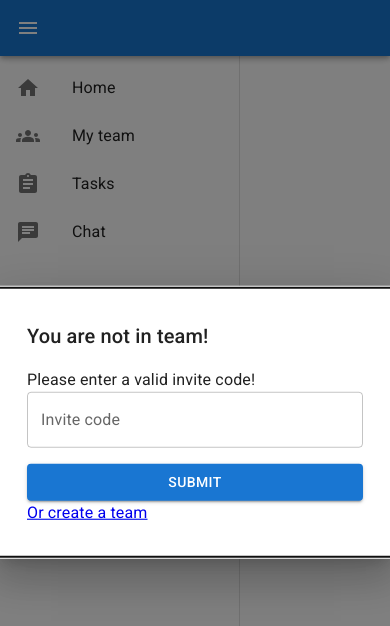
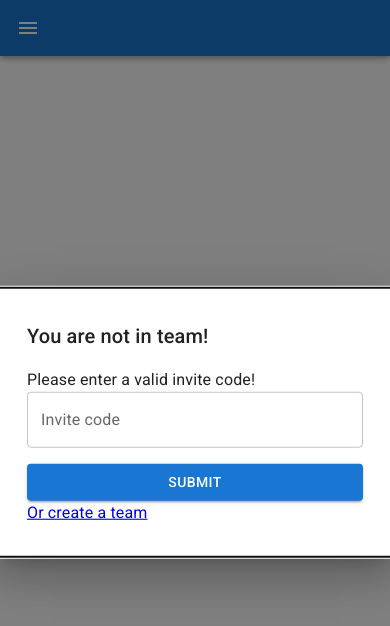
Before and after one commit to Floriian/taskmanagement, a React (Vite) app in the folder apps/client/: page / in a window 390 px wide. Shown: the top 626 px of the page. Built offline with nearby package versions, Linux system fonts and the light colour scheme; no server answers; sample sign-in values are in the browser's storage.

Commit message:
responsivity

```diff
--- a/apps/client/src/components/Layout/Sidebar.tsx
+++ b/apps/client/src/components/Layout/Sidebar.tsx
@@ -17,6 +17,7 @@ import HomeIcon from '@mui/icons-material/Home';
 import GroupsIcon from '@mui/icons-material/Groups';
 import AssignmentIcon from '@mui/icons-material/Assignment';
 import ChatIcon from '@mui/icons-material/Chat';
+import { useAppSelector } from '../../hooks/redux-hooks';
 
 type Props = {
   children: React.ReactNode;
@@ -24,13 +25,18 @@ type Props = {
 const drawerWidth = 240;
 export default function Sidebar({ children }: Props) {
   const theme = useTheme();
+
   // @ts-ignore
   const matches = useMediaQuery(theme.breakpoints.up('md'));
+
+  const ui = useAppSelector((state) => state.ui);
+
   return (
     <Box sx={{ display: 'flex' }}>
       <Menu />
       <Drawer
-        variant="permanent"
+        variant={matches ? 'permanent' : 'temporary'}
+        open={ui.showDrawer}
         sx={{
           width: drawerWidth,
           flexShrink: 0,
@@ -78,7 +84,7 @@ export default function Sidebar({ children }: Props) {
           </List>
         </Box>
       </Drawer>
-      <Box component="main" sx={{ flexGrow: 1, p: 3 }}>
+      <Box component="main" sx={matches ? { flexGrow: 1, p: 3 } : null}>
         <Toolbar />
         {children}
       </Box>
```
